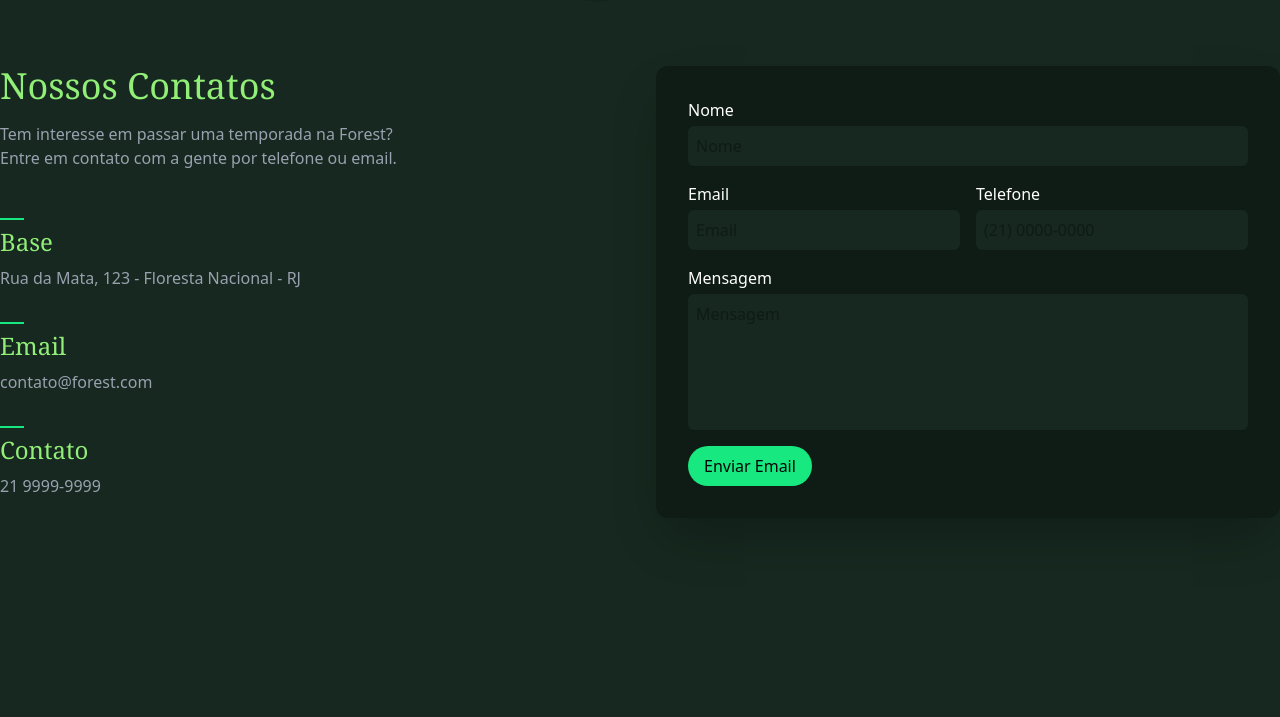
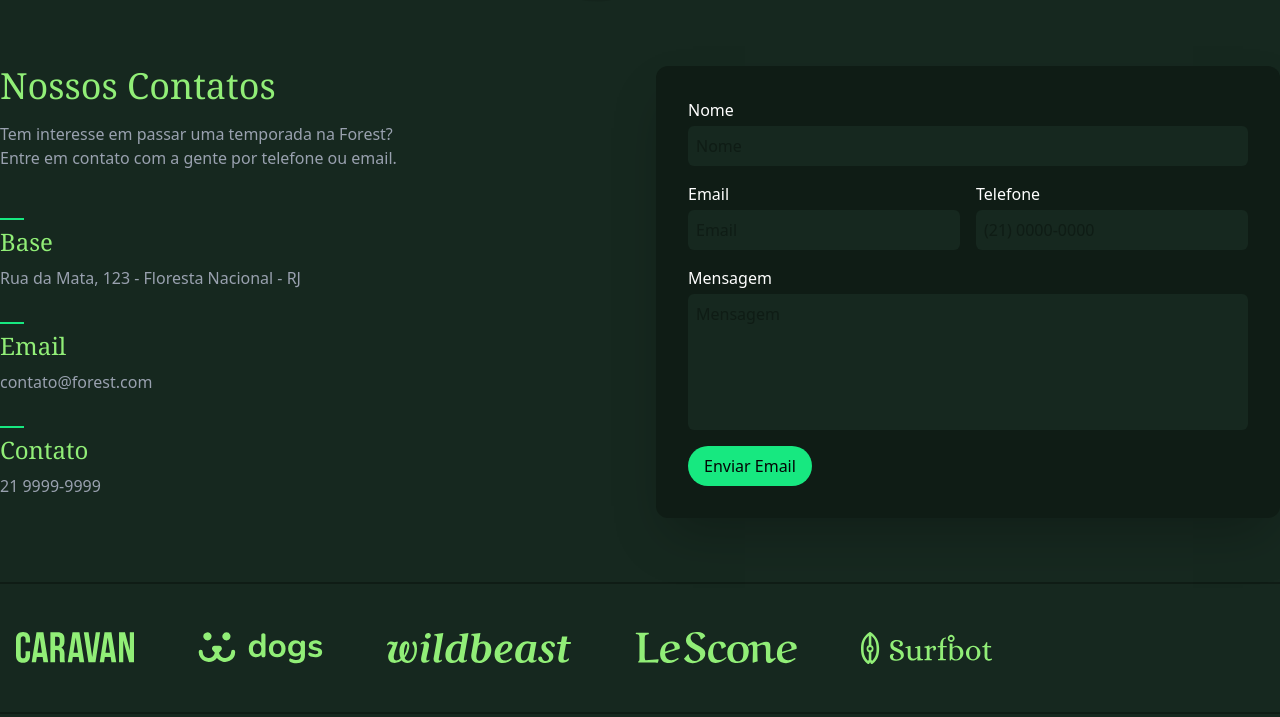
Before and after one commit to alexmonteirodev/forest, a website: page index.html in a window 1280 px wide. Shown: the part 3441-4158 px from the top of the page. Drawn offline with Linux system fonts and the light colour scheme.

Commit message:
section parceiros concluida

```diff
--- a/index.html
+++ b/index.html
@@ -299,6 +299,18 @@
                 Email</button>
         </form>
     </section>
+    <!-- parceiros -->
+    <section class="container mb-12 sm:mb-16">
+        <ul
+            class="*:*:max-h-8 flex flex-col items-center py-4 max-sm:divide-y-2 divide-forest-900 *:p-4 sm:flex-row sm:gap-8 sm:border-b-2 sm:border-t-2 sm:border-forest-900 sm:py-8">
+            <li><img src="./src/imgs/parceiros/caravan.svg" alt="caravan"></li>
+            <li><img src="./src/imgs/parceiros/dogs.svg" alt="dogs.svg"></li>
+            <li><img src="./src/imgs/parceiros/wildbeast.svg" alt="wildbeast.svg"></li>
+            <li><img src="./src/imgs/parceiros/lescone.svg" alt="lescone.svg"></li>
+            <li><img src="./src/imgs/parceiros/surfbot.svg" alt="surfbot.svg"></li>
+
+        </ul>
+    </section>
 </body>
 
 </html>
```
Also changed, not shown: src/output.css.
